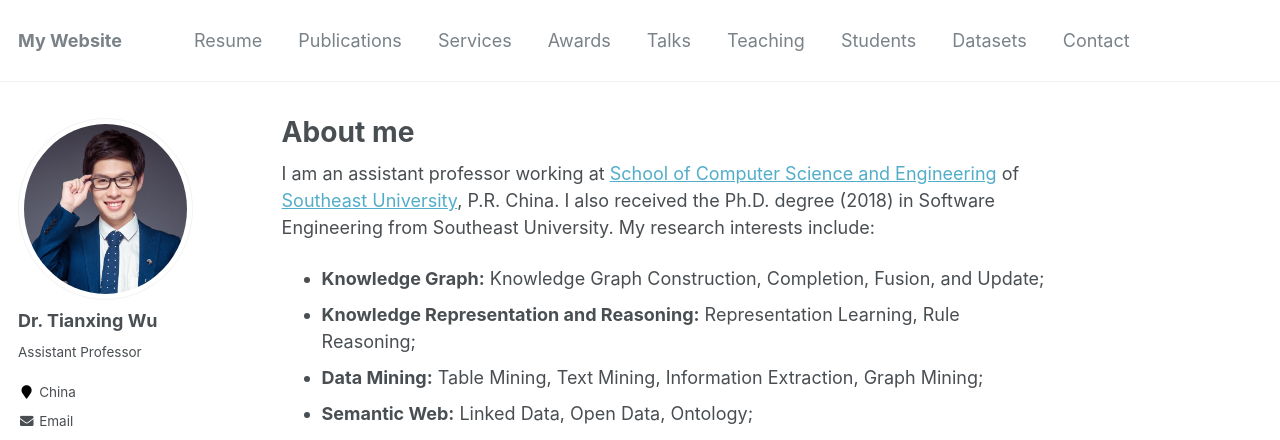
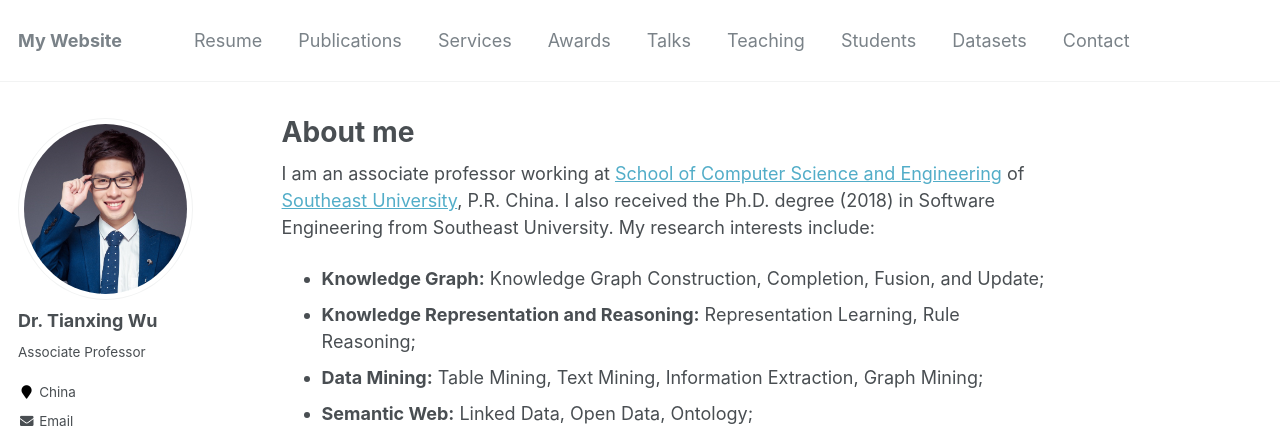
Before and after one commit to tianxing-wu/tianxing-wu.github.io, a Jekyll site: the page built from _pages/about.md, in a window 1280 px wide and 900 px high. Shown: the top 440 px of the window. Built offline with Jekyll 4.4.1, drawn with Linux system fonts in a browser that asks for light colours.

Commit message:
info update

```diff
--- a/_config.yml
+++ b/_config.yml
@@ -10,7 +10,7 @@ locale                   : "en-US"
 title                    : "My Website"
 title_separator          : "-"
 name                     : &name "Tianxing Wu"
-description              : &description "Assistant Professor"
+description              : &description "Associate Professor"
 url                      : https://tianxing-wu.github.io # the base hostname & protocol for your site e.g. "https://mmistakes.github.io"
 baseurl                  : "" # the subpath of your site, e.g. "/blog"
 repository               : "tianxing-wu.github.io"
@@ -82,7 +82,7 @@ analytics:
 author:
   name             : "Dr. Tianxing Wu"
   avatar           : "wtx.png"
-  bio              : "Assistant Professor"
+  bio              : "Associate Professor"
   location         : "China"
   employer         :
   pubmed           :
--- a/_pages/about.md
+++ b/_pages/about.md
@@ -8,7 +8,7 @@ redirect_from:
   - /about.html
 ---
 
-I am an assistant professor working at [School of Computer Science and Engineering](http://cse.seu.edu.cn) of [Southeast University](https://www.seu.edu.cn), P.R. China. I also received the Ph.D. degree (2018) in Software Engineering from Southeast University. My research interests include:
+I am an associate professor working at [School of Computer Science and Engineering](http://cse.seu.edu.cn) of [Southeast University](https://www.seu.edu.cn), P.R. China. I also received the Ph.D. degree (2018) in Software Engineering from Southeast University. My research interests include:
 * **Knowledge Graph:** Knowledge Graph Construction, Completion, Fusion, and Update;
 * **Knowledge Representation and Reasoning:** Representation Learning, Rule Reasoning;
 * **Data Mining:** Table Mining, Text Mining, Information Extraction, Graph Mining;
```
